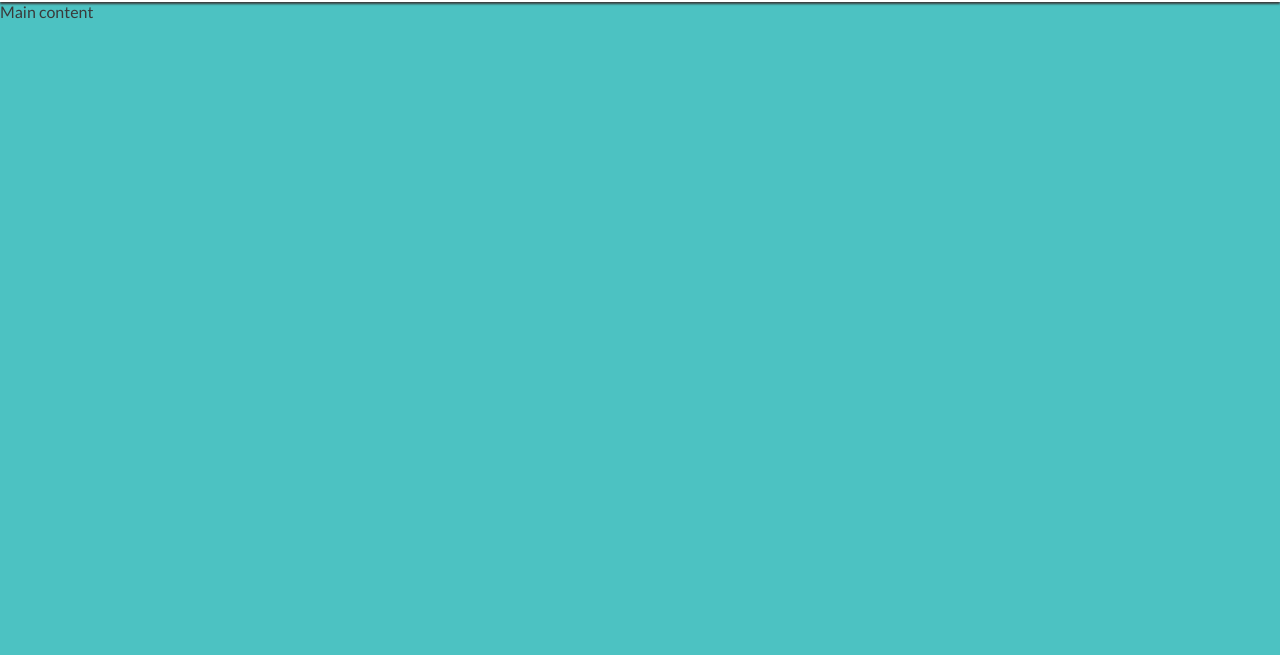
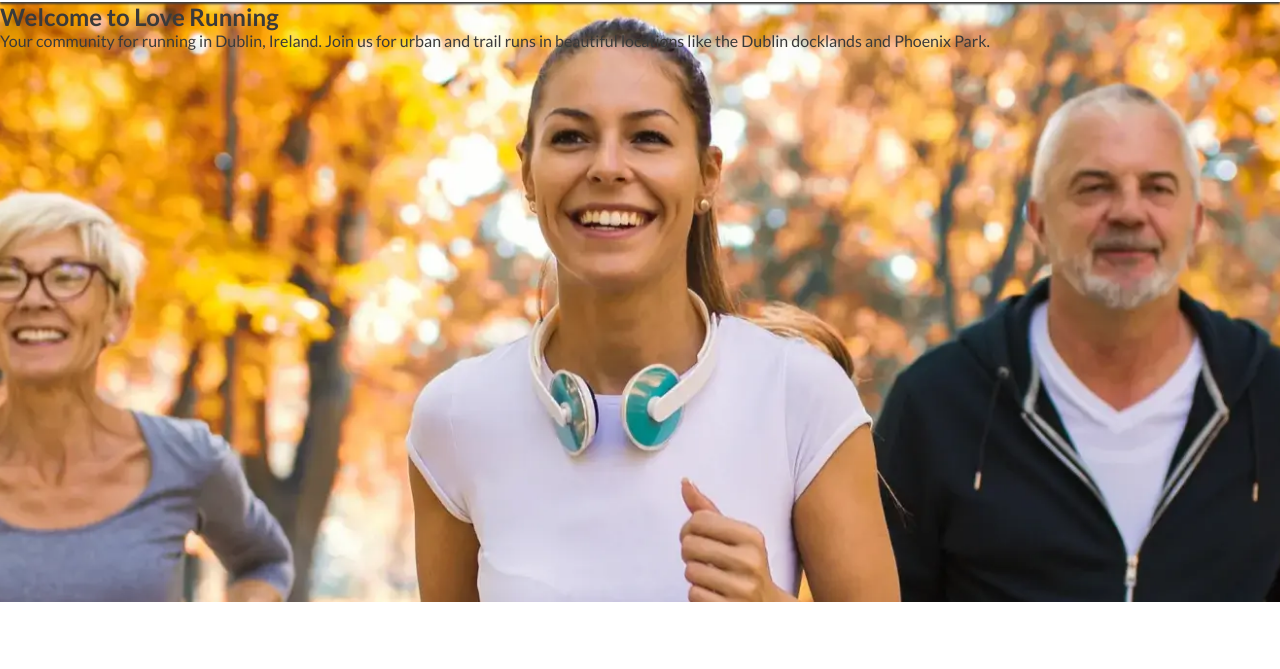
Before and after one commit to hicelery/love-running, a plain HTML site: page index.html in a window 1280 px wide. Shown: the part 77-746 px from the top of the page. Drawn offline with nearby package versions, Linux system fonts and the light colour scheme.

Commit message:
add hero image to index

```diff
--- a/assets/css/styles.css
+++ b/assets/css/styles.css
@@ -150,10 +150,16 @@ nav {
 
 /* main content*/
 main {
-    background-color: rgb(76, 194, 194);
     /*ensure main takes up all available space push footer down*/
     flex: 1 0 auto;
     margin-top: 47px;
+}
+
+/* hero section */
+#hero {
+    height: 600px;
+    width: 100%;
+    background: url("../images/hero-image.webp") no-repeat center center/cover;
 }
 
 /* footer */
--- a/index.html
+++ b/index.html
@@ -36,7 +36,13 @@
     </header>
 
     <!-- Main content -->
-    <main>Main content</main>
+    <main>
+        <section id="hero">
+            <h2>Welcome to Love Running</h2>
+            <p>Your community for running in Dublin, Ireland. Join us for urban and trail runs in beautiful locations
+                like the Dublin docklands and Phoenix Park.</p>
+        </section>
+    </main>
 
     <!-- Footer -->
     <footer>
```
Also changed, not shown: assets/images/hero-image.webp (added).
